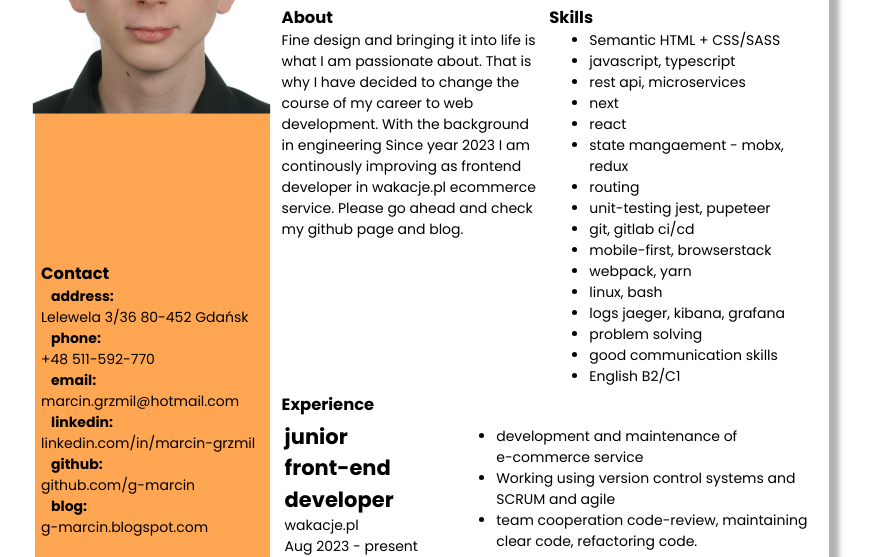
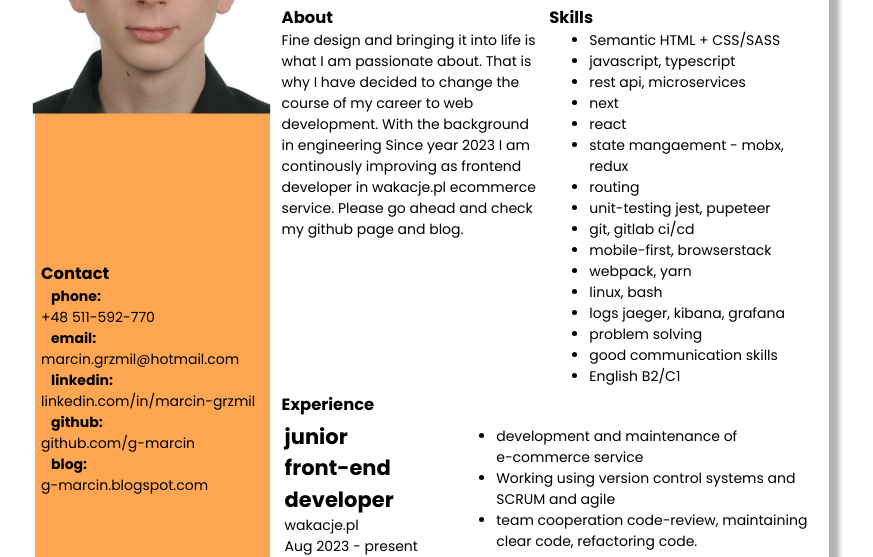
Before and after one commit to g-marcin/cv-html, a website with bundled scripts: page index.html in a window 1280 px wide. Shown: the part 191-748 px from the top of the page, without its empty margins (208-1081 px from the left). Built offline with nearby package versions, Linux system fonts and the light colour scheme.

Commit message:
Update index.html

```diff
--- a/index.html
+++ b/index.html
@@ -21,13 +21,7 @@
             <img src="./marcin-grzmil.jpg" alt="cv-picture" class="cv-picture">
         <section>
             <h3>Contact</h3>
-                        <h4>address:</h4>
-                            <!-- <a href="https://www.google.com/maps/place/Lelewela+3%252F36,+80-452+Gda%C5%84sk">
-                            </a>                        -->
-                                <span>
-                                    Lelewela 3/36
-                                    80-452 Gdańsk
-                                </span>
+
                         <h4>phone:</h4>
                            <span>+48 511-592-770</span>
                         <h4>email:</h4>
```
